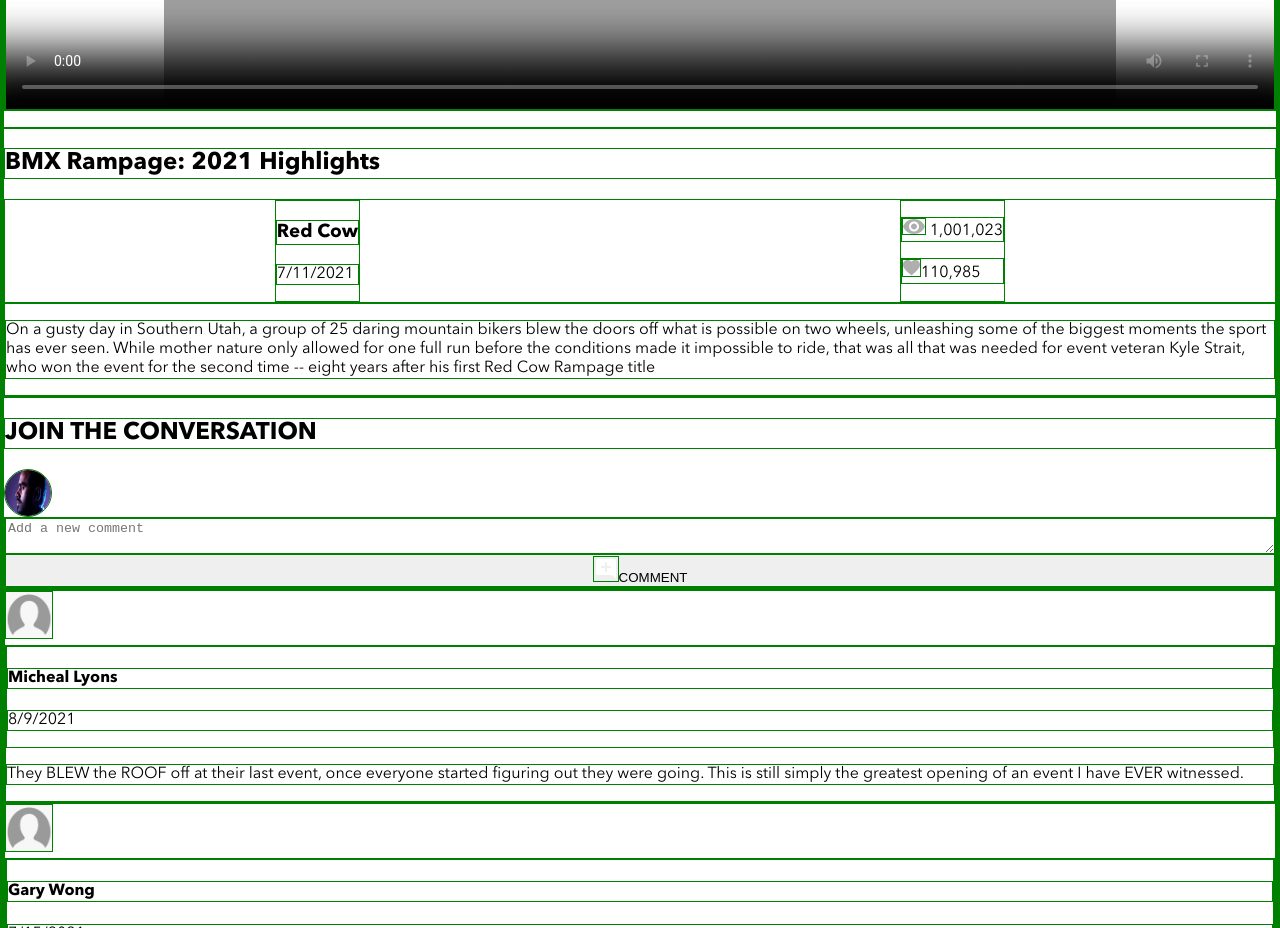
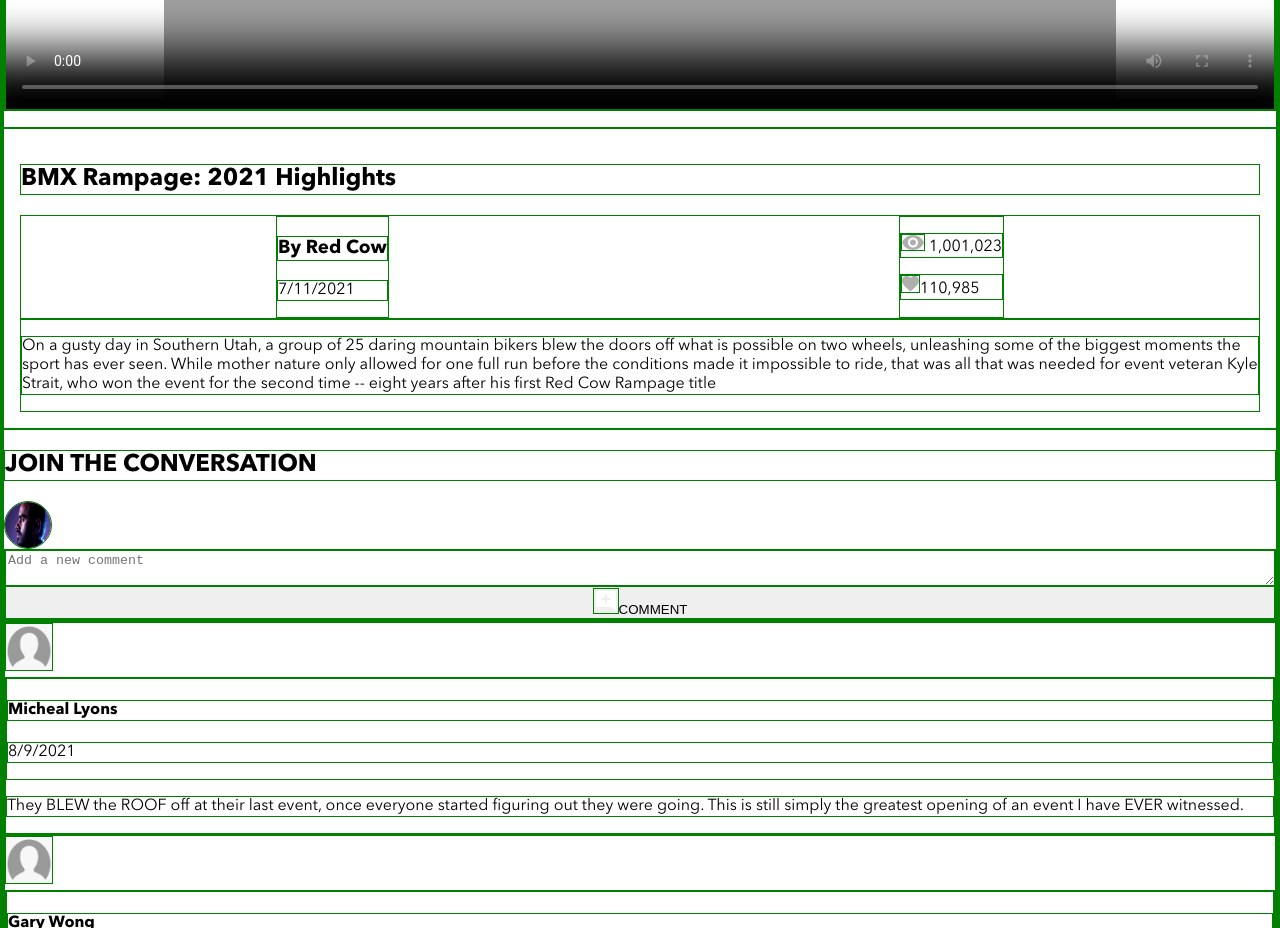
Before and after one commit to rm-jordan/brainflix, a React (Create React App) app: page / in a window 1280 px wide. Shown: the part 780-1708 px from the top of the page. Built offline with nearby package versions, Linux system fonts and the light colour scheme.

Commit message:
added demifont but need so fix source path, sorted most of the styling for the main component

```diff
--- a/src/components/Main/Main.js
+++ b/src/components/Main/Main.js
@@ -6,14 +6,14 @@
 
 export default function Main(props) {
   return (
-    <section className='main__container'>
-    <h1 className='main__header'>{props.currentVideo.title}</h1>
-    <div className='flex-test'>
-    <div className=''>
-      <h3 className='main__author'>{props.currentVideo.channel}</h3>
+    <section className='main'>
+    <h2 className='main__header'>{props.currentVideo.title}</h2>
+    <div className='main__container'>
+    <div className='main__left'>
+      <h3 className='main__author'>By {props.currentVideo.channel}</h3>
       <p className='main__date'>{new Date(props.currentVideo.timestamp).toLocaleDateString()}</p>
     </div>
-    <div>
+    <div className='main__right'>
     <p><img src={views}
     alt='this is an icon of an eye'/> {props.currentVideo.views}</p>
     <p> <img src={likes}
--- a/src/components/Main/Main.scss
+++ b/src/components/Main/Main.scss
@@ -1,10 +1,10 @@
-//lots of styling to be done
-
-// * {
-//   border: 1px solid seagreen;
-// }
-
-.flex-test {
-  display: flex;
-  justify-content: space-around;
+.main {
+  padding: 1rem;
+  &__header {
+    font-size: 1.5rem;
+  }
+  &__container {
+    display: flex;
+    justify-content: space-around;
+  }
 }
```
Also changed, not shown: src/styles/partials/_typography.scss (+11 -0 lines), src/assets/fonts/AvenirNextLTPro-Demi.otf (added).
